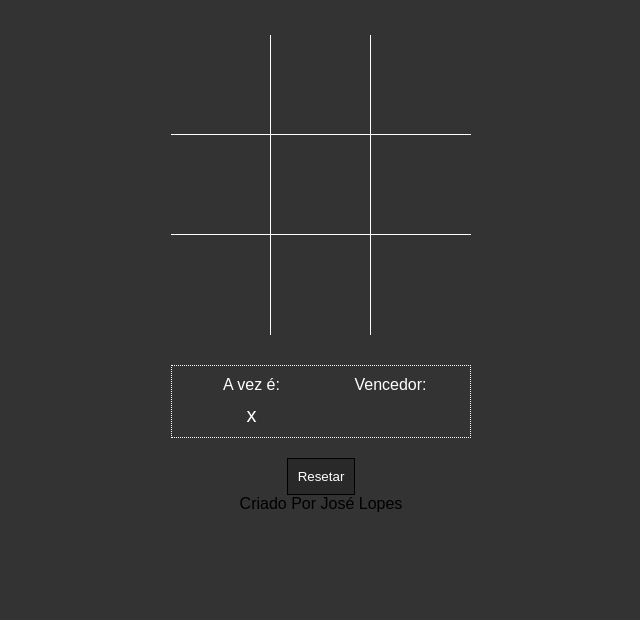
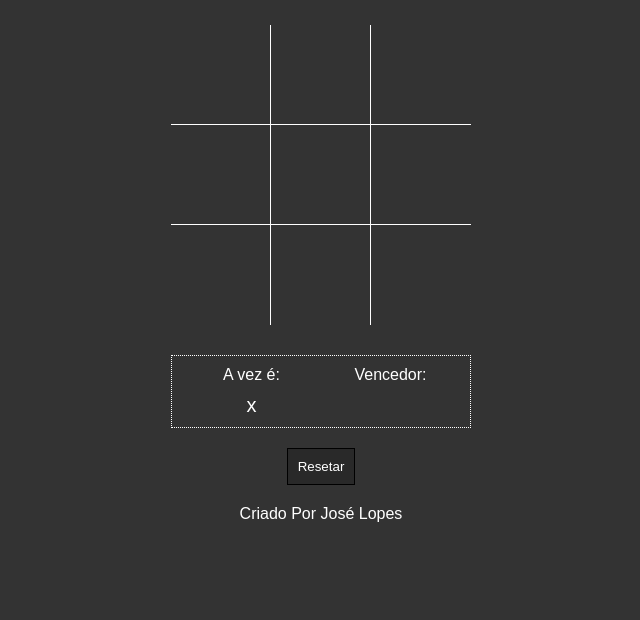
Before and after one commit to curioussdev/Tik-Tak-Toe, a plain HTML site: page index.html in a window 1280 px wide. Shown: the part 180-800 px from the top of the page, without its empty margins (319-959 px from the left). Drawn offline with Linux system fonts and the light colour scheme.

Commit message:
estilizando footer

```diff
--- a/style.css
+++ b/style.css
@@ -86,3 +86,9 @@ h1 {
     color: rgb(255, 255, 255);
     background: rgb(2, 65, 66);
 }
+
+footer{
+    padding-top: 20px;
+    color: #FFF;
+
+}
```
